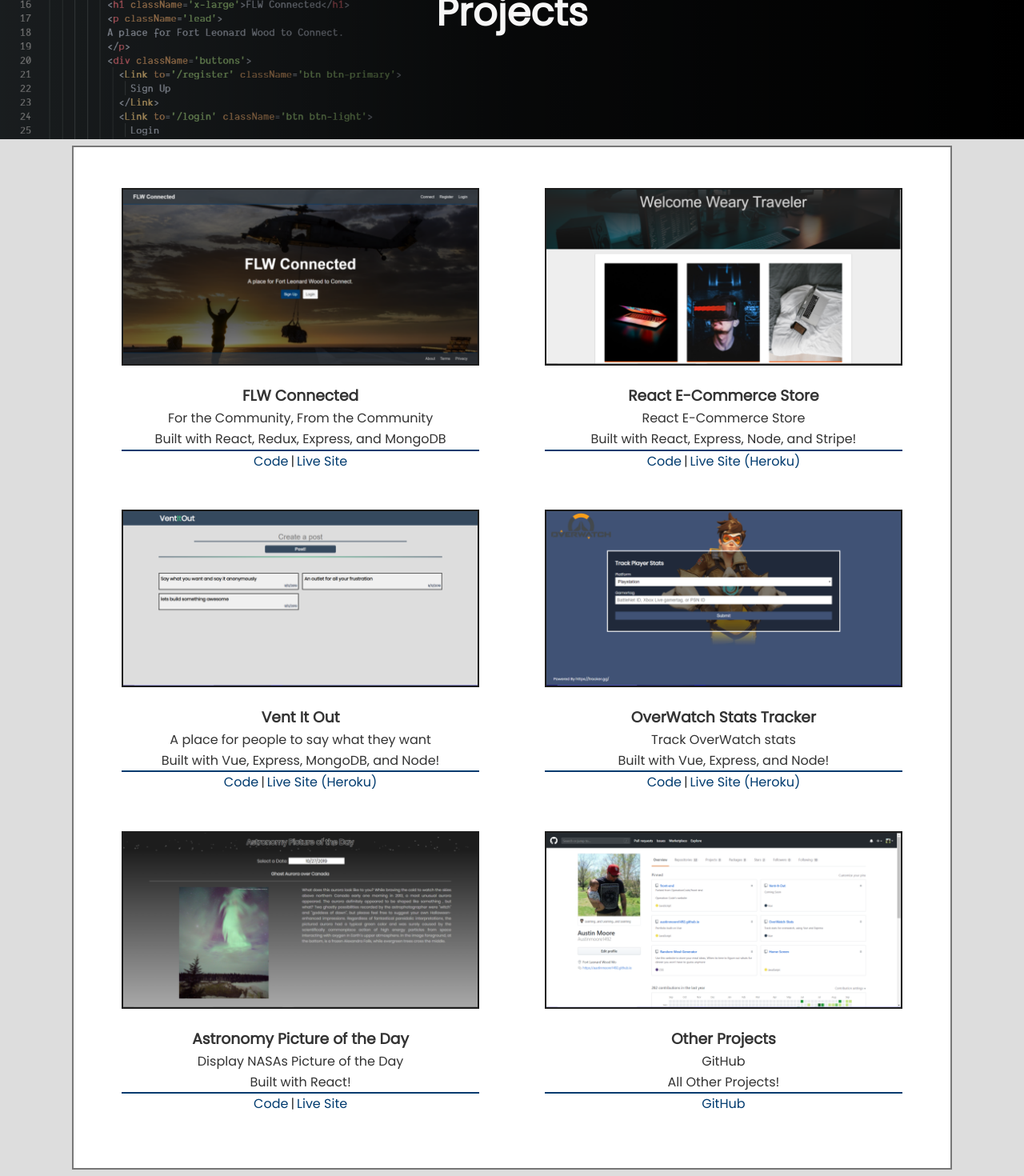
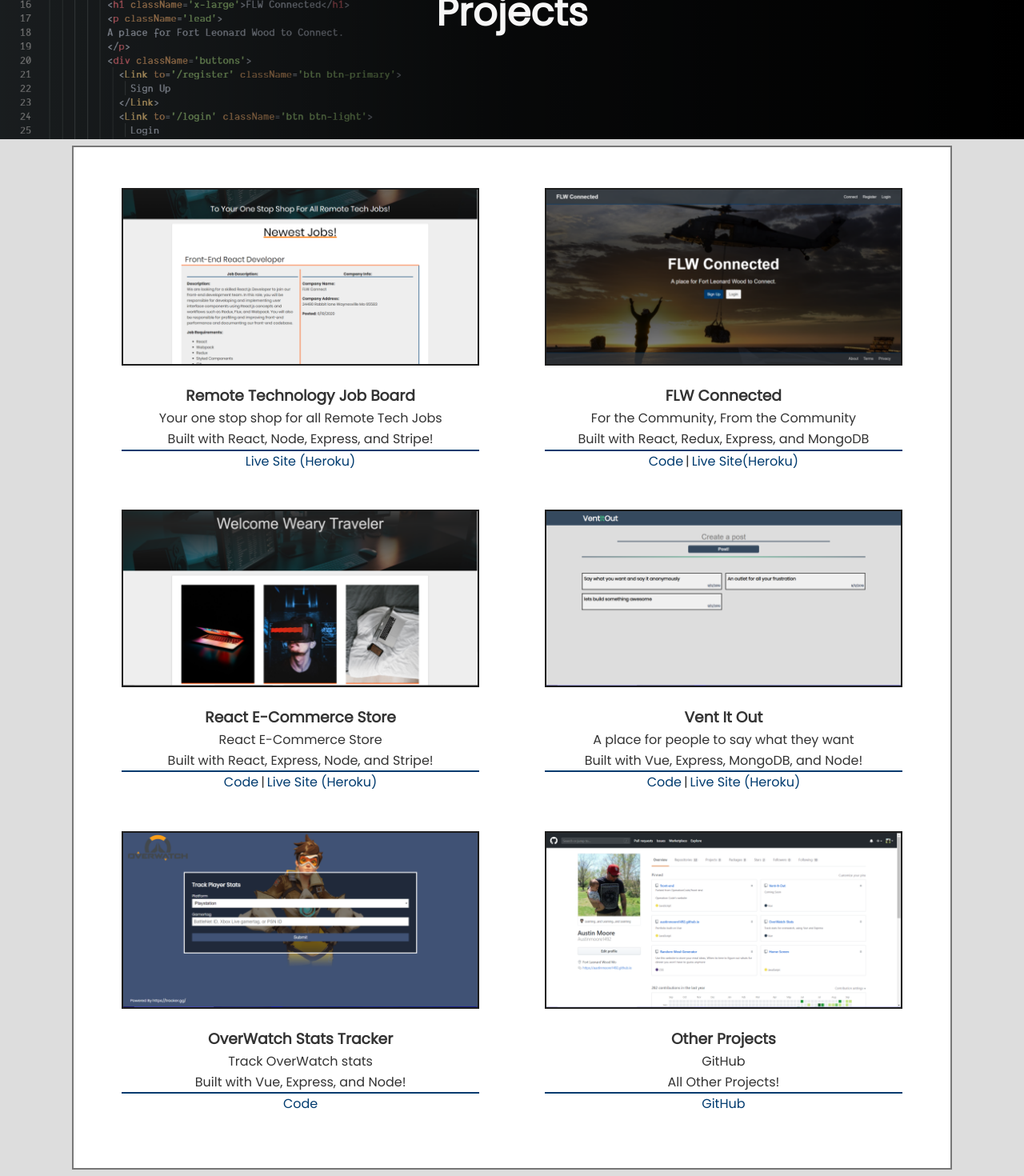
Before and after one commit to Austinmoore1492/r-portfolio, a React (Create React App) app: page /projects in a window 1280 px wide. Shown: the part 190-1660 px from the top of the page at 80% size. Built offline with nearby package versions, Linux system fonts and the light colour scheme.

Commit message:
Changing Name

```diff
--- a/src/components/layout/Navbar.js
+++ b/src/components/layout/Navbar.js
@@ -20,7 +20,7 @@
         <Link to="/">
           <span className="reactColor">A</span>
           <span className="vueColor">S</span>
-          <span className="angularColor">M</span>
+          <span className="angularColor">L</span>
         </Link>
       </h1>
       <ul>
--- a/src/components/profile/ProfileTop.js
+++ b/src/components/profile/ProfileTop.js
@@ -9,8 +9,8 @@
         alt=""
       /> */}
       <div className="profile-info">
-        <h1 className="large">Austin Moore</h1>
-        <p className="lead">Developer</p>
+        <h1 className="large">Austin Leaverton</h1>
+        <p className="lead">Developer Support</p>
         <p className="lead">at Twenty Over Ten</p>
         <div className="icons my-1">
           <a
@@ -21,7 +21,7 @@
             <i className="fab fa-github fa-2x p-1" />
           </a>
           <a
-            href="mailto:austinmoore1492@yahoo.com"
+            href="mailto:austinleaverton@yahoo.com"
             target="_blank"
             rel="noopener noreferrer"
           >
--- a/src/components/projects/Projects.js
+++ b/src/components/projects/Projects.js
@@ -6,10 +6,33 @@
     <ProjectsTop />
     <div className="profileContainer m-auto">
       <div id="projects">
+
         <div id="img">
+
           <div className="img">
             <a
-              href="https://www.flwconnect.org/"
+              href="https://weary-traveler-job-board.herokuapp.com/"
+              target="_blank"
+              rel="noopener noreferrer"
+            >
+              <img src="./img/techJobs.PNG" alt="Remote Tech Jobs!" />
+            </a>
+            <h3>Remote Technology Job Board</h3>
+            <p>Your one stop shop for all Remote Tech Jobs</p>
+            <p className="p-border">Built with React, Node, Express, and Stripe!</p>
+
+            <a
+              href="https://weary-traveler-job-board.herokuapp.com/"
+              target="_blank"
+              rel="noopener noreferrer"
+            >
+              Live Site (Heroku)
+            </a>
+          </div>
+
+          <div className="img">
+            <a
+              href="https://flwconnect.herokuapp.com/"
               target="_blank"
               rel="noopener noreferrer"
             >
@@ -29,11 +52,11 @@
             </a>
             |
             <a
-              href="https://www.flwconnect.org/"
+              href="https://flwconnect.herokuapp.com/"
               target="_blank"
               rel="noopener noreferrer"
             >
-              Live Site
+              Live Site(Heroku)
             </a>
           </div>
 
@@ -102,7 +125,7 @@
 
           <div className="img">
             <a
-              href="https://overwatch-stats-tracker.herokuapp.com/"
+              href="https://github.com/Austinmoore1492/OverWatch-Stats"
               target="_blank"
               rel="noopener noreferrer"
             >
@@ -118,42 +141,7 @@
             >
               Code
             </a>
-            |
-            <a
-              href="https://overwatch-stats-tracker.herokuapp.com/"
-              target="_blank"
-              rel="noopener noreferrer"
-            >
-              Live Site (Heroku)
-            </a>
-          </div>
 
-          <div className="img">
-            <a
-              href="https://csb-5ykb2.austinmoore1492.now.sh/"
-              target="_blank"
-              rel="noopener noreferrer"
-            >
-              <img src="./img/astronomy.png" alt="Display NASAs POTD" />
-            </a>
-            <h3>Astronomy Picture of the Day</h3>
-            <p>Display NASAs Picture of the Day</p>
-            <p className="p-border">Built with React!</p>
-            <a
-              href="https://github.com/Austinmoore1492/pic-of-the-day"
-              target="_blank"
-              rel="noopener noreferrer"
-            >
-              Code
-            </a>
-            |
-            <a
-              href="https://csb-5ykb2.austinmoore1492.now.sh/"
-              target="_blank"
-              rel="noopener noreferrer"
-            >
-              Live Site
-            </a>
           </div>
 
           <div className="img">
```
Also changed, not shown: public/img/techJobs.PNG (added), 25 other files (tests, documents, lock files or other folders).
